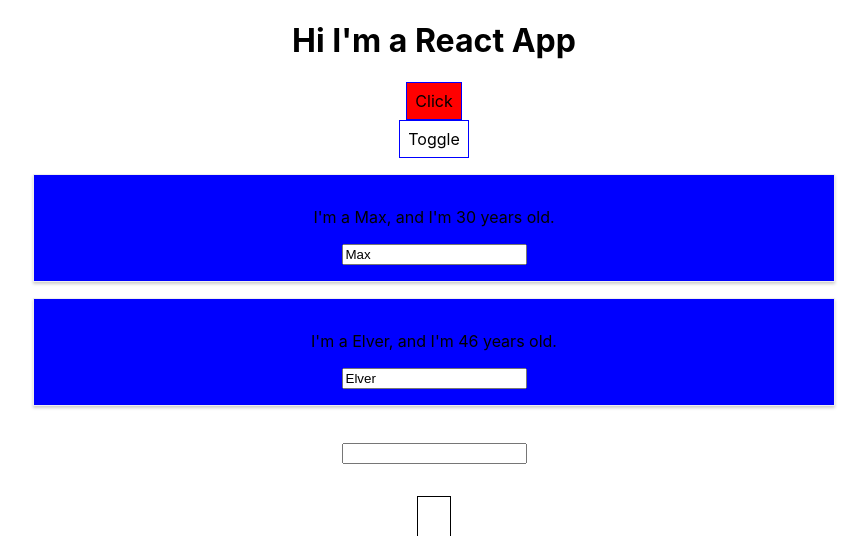
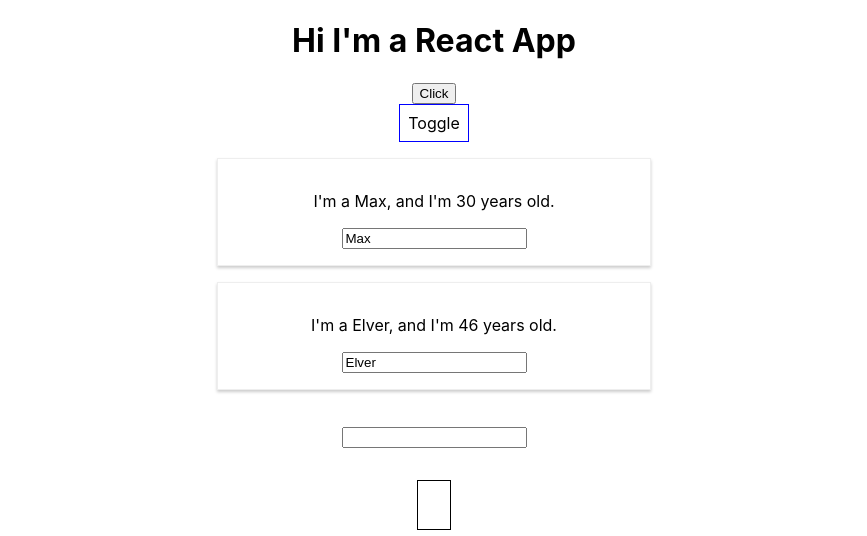
Before and after one commit to th3r10n/myapp, a React (Create React App) app: page / in a window 1280 px wide. Both pictures are taken after a click on the button "Toggle". Shown: the top 536 px of the page, without its empty margins (206-1073 px from the left). Built offline with nearby package versions, Linux system fonts and the light colour scheme.

Commit message:
Using CSS modules in the Person component. react-scripts is version > 1(See package.json) so there is no need to "eject".

```diff
--- a/src/App.js
+++ b/src/App.js
@@ -10,7 +10,7 @@
 import ValidationComponent from './ValidationComponent/ValidationComponent';
 import CharComponent from './CharComponent/CharComponent';
 //import Radium, { StyleRoot } from 'radium';
-import styled from 'styled-components';
+//import styled from 'styled-components';
 
 
 
@@ -91,17 +91,17 @@
   }
 
   // We use a String which is a symple CSS. See difference with 'style' constant above.
-  const StyledButton = styled.button`
-    background-color: ${props => props.alt ? 'red' :'green'};
-    font: inherit;
-    border: 1px solid blue;
-    padding: 8px;
-    cursor: pointer;
-    // We can use the Radium selectors as such:
-    &:hover {
-      background-color: red;
-    }
-  `;
+  // const StyledButton = styled.button`
+  //   background-color: ${props => props.alt ? 'red' :'green'};
+  //   font: inherit;
+  //   border: 1px solid blue;
+  //   padding: 8px;
+  //   cursor: pointer;
+  //   // We can use the Radium selectors as such:
+  //   &:hover {
+  //     background-color: red;
+  //   }
+  // `;
 
   const togglePersonsHandler = () => {
     const doesShow = personsState.showPersons;
@@ -233,12 +233,12 @@
     // To get rid of:
     // Uncaught Error: To use plugins requiring `addCSS` (e.g. keyframes, media queries), please wrap your application in the StyleRoot component. Component name: `Object`.
     // wrap the returned component in the StyleRoot element.
-    //<StyleRoot> We will use styled components instead
+    // Removed <StyledRoot> We will use styled components instead
     <div className="App">
       <h1>Hi I'm a React App</h1>
-     <StyledButton alt={personsState.showPersons}
+     <button
         onClick={switchNameHandler.bind(this, "Elver", 666)}>Click
-        </StyledButton>
+        </button>
       <br />
       <button key='button2'
         style={style}
--- a/src/Person/Person.js
+++ b/src/Person/Person.js
@@ -1,22 +1,24 @@
 import React from 'react';
 // We can also import this CSS from the main App component.
-import './Person.css';
+//import './Person.css';
+// We will use class modules in this version
+import classes from './Person.module.css';
 //import Radium from 'radium';
-import styled from 'styled-components';
+//import styled from 'styled-components';
 
-const StyledDiv = styled.div`
-    width: 60%;
-    margin: 16px auto;
-    border: 1px solid #eee;
-    box-shadow: 0 2px 3px #ccc;
-    padding: 16px;
-    text-align: center;
-    background: blue;
+// const StyledDiv = styled.div`
+//     width: 60%;
+//     margin: 16px auto;
+//     border: 1px solid #eee;
+//     box-shadow: 0 2px 3px #ccc;
+//     padding: 16px;
+//     text-align: center;
+//     background: blue;
 
-    @media (min-width: 500px): {
-            width: 450px;
-    }
-`;
+//     @media (min-width: 500px): {
+//             width: 450px;
+//     }
+// `;
 
 const person = (props) => {
     //const age = Math.floor(Math.random() * 30);
@@ -26,13 +28,11 @@
     //     }
     // };
     return (
-        //<div className="Person">
-        <StyledDiv>
+        <div className={classes.Person}>
             <p onClick={props.click}>I'm a {props.name}, and I'm {props.age} years old.</p>
             <p>{props.children}</p>
             <input type="text" onChange={props.changed} value={props.name}></input>
-        </StyledDiv>
-        //</div>
+        </div>
     );
 
 
--- a/src/Person/Person.css
+++ b/src/Person/Person.module.css
@@ -7,8 +7,8 @@
     text-align: center;
 }
 
-/* @media(min-width: 500px) {
+@media(min-width: 500px) {
     .Person {
         width: 400px;
     }
-} */
+}
```
